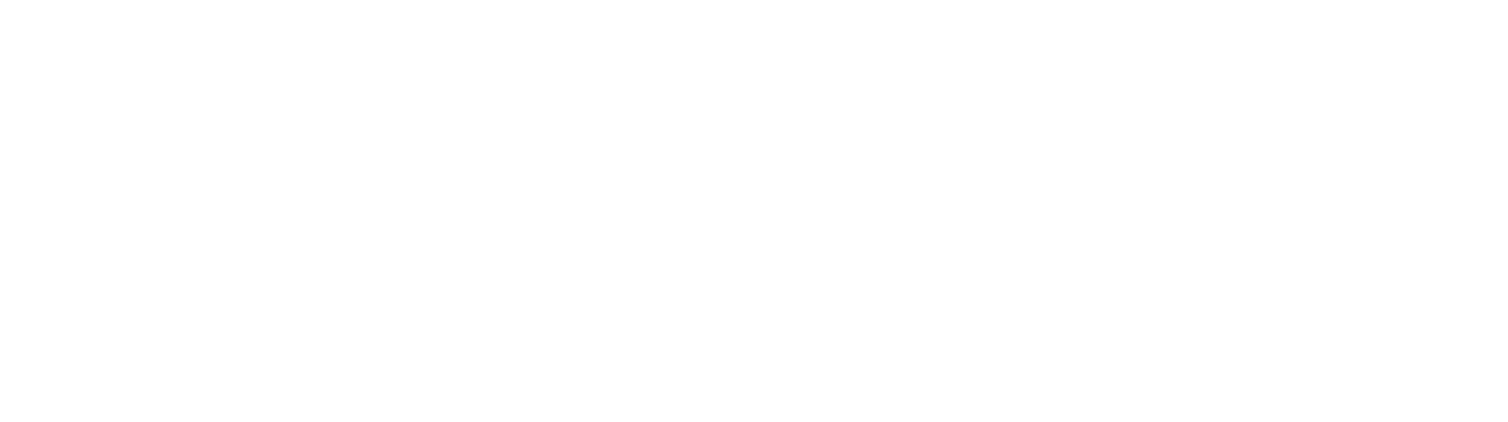
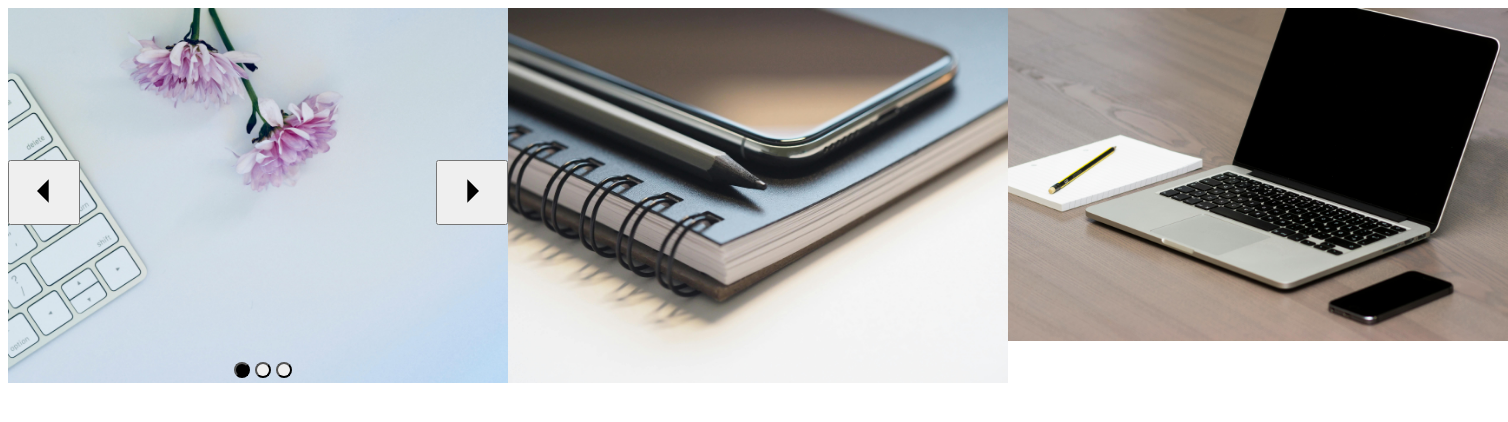
Before and after one commit to Julia-1439/image-carousel, a website built with webpack: page src/template.html in a window 1280 px wide. Shown: the whole page, 1508 px wide, since content can reach past the window. Built offline with nearby package versions, Linux system fonts and the light colour scheme.

Commit message:
Create basic layout

```diff
--- /dev/null
+++ b/src/style.css
@@ -0,0 +1,54 @@
+#frame {
+  width: 500px;
+  position: relative;
+}
+
+#slides-reel {
+  display: flex;
+  position: relative;
+  right: calc(0 * 500px); /* index ranges from 0 to num_imgs less 1 */
+}
+
+.slide {
+  flex: none;
+  width: 100%;
+}
+
+.slide img {
+  max-width: 100%;
+  display: block; /* to remove small bottom margin */
+}
+
+/* Menu */
+.menu-arrow {
+  --arrow-width: 72px;
+
+  width: var(--arrow-width);
+  position: absolute;
+  top: calc(50% - var(--arrow-width) / 2);
+}
+
+#menu-arrow-right {
+  right: 0;
+}
+
+#bubbles-container {
+  position: absolute;
+  bottom: 0;
+  width: 100%;
+
+  display: flex;
+  justify-content: center;
+  gap: 5px;
+  padding: 5px;
+}
+
+.bubble {
+  width: 16px;
+  height: 16px;
+  border-radius: 50%;
+}
+
+.current-bubble {
+  background: black;
+}
--- a/src/template.html
+++ b/src/template.html
@@ -3,9 +3,32 @@
 <head>
   <meta charset="UTF-8">
   <meta name="viewport" content="width=device-width, initial-scale=1.0">
-  <title>Document</title>
+  <title>Image Carousel</title>
 </head>
 <body>
-
+  <div id="frame">
+    <div id="slides-reel">
+      <div class="slide">
+        <img src="imgs/1.jpg" alt="">
+      </div>
+      <div class="slide">
+        <img src="imgs/2.jpg" alt="">
+      </div>
+      <div class="slide">
+        <img src="imgs/3.jpg" alt="">
+      </div>
+    </div>
+    <button id="menu-arrow-left" class="menu-arrow">
+      <svg xmlns="http://www.w3.org/2000/svg" viewBox="0 0 24 24"><title>menu-left</title><path d="M14,7L9,12L14,17V7Z" /></svg>
+    </button>
+    <button id="menu-arrow-right" class="menu-arrow">
+      <svg xmlns="http://www.w3.org/2000/svg" viewBox="0 0 24 24"><title>menu-right</title><path d="M10,17L15,12L10,7V17Z" /></svg>
+    </button>
+    <div id="bubbles-container">
+      <button class="bubble current-bubble"></button>
+      <button class="bubble"></button>
+      <button class="bubble"></button>
+    </div>
+  </div>
 </body>
 </html>
```
Also changed, not shown: src/index.js (+9 -0 lines), src/imgs/1.jpg (added), src/imgs/2.jpg (added), src/imgs/3.jpg (added).
